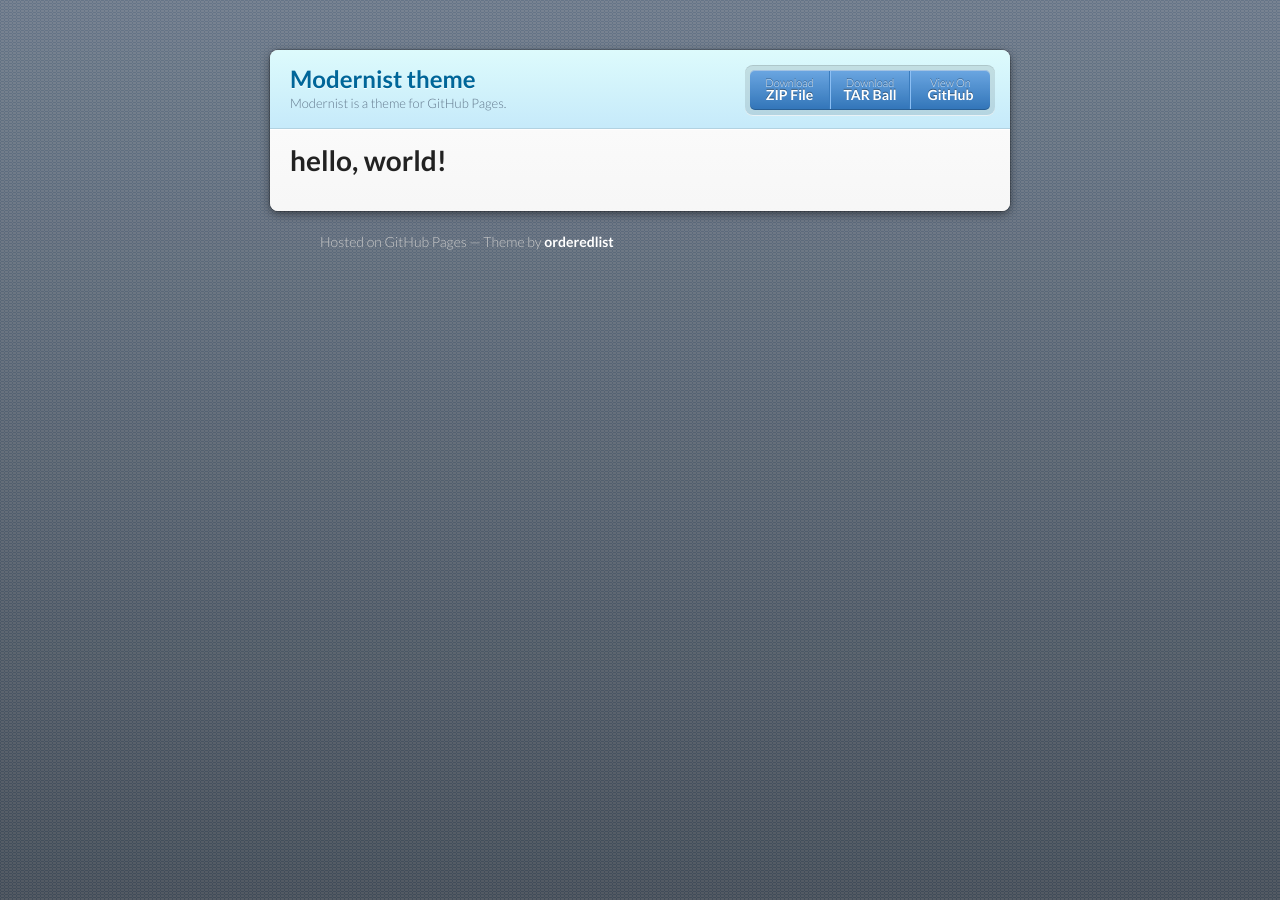
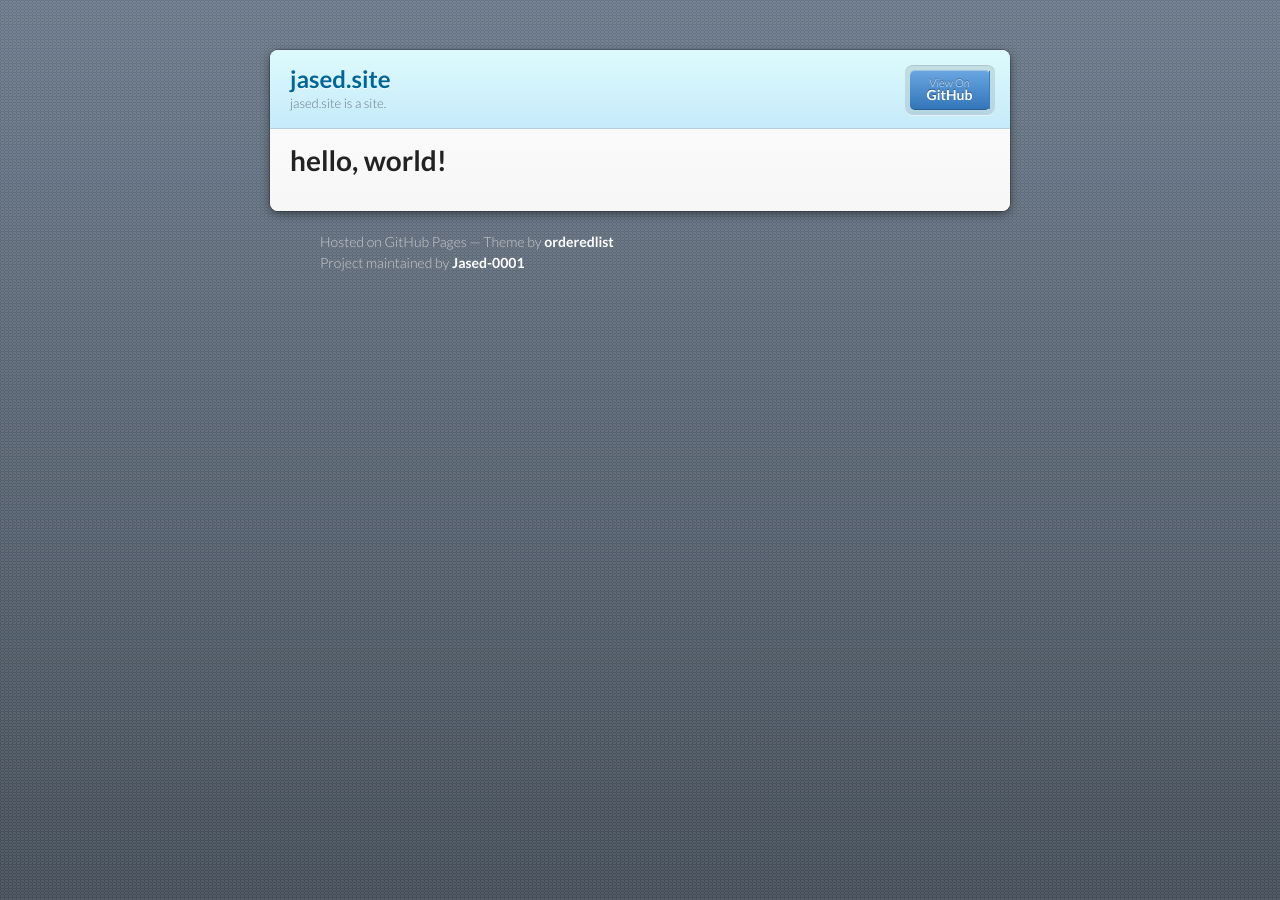
Before and after one commit to Jased-0001/jased-0001.github.io, a Jekyll site: the page built from index.md, in a window 1280 px wide. Built offline with Jekyll 4.4.1, drawn with Linux system fonts in a browser that asks for light colours; our own code applies the rules of GitHub Pages for plain Markdown files.

Commit message:
removed downloads

```diff
--- a/_config.yml
+++ b/_config.yml
@@ -1,5 +1,5 @@
-title: Modernist theme
-description: Modernist is a theme for GitHub Pages.
-show_downloads: true
+title: jased.site
+description: jased.site is a site.
+show_downloads: false
 google_analytics:
 theme: jekyll-theme-modernist
--- a/_layouts/default.html
+++ b/_layouts/default.html
@@ -42,7 +42,8 @@
     {% if site.github.is_project_page %}
       <p>Project maintained by <a href="{{ site.github.owner_url }}">{{ site.github.owner_name }}</a></p>
     {% endif %}
-      <p>Hosted on GitHub Pages &mdash; Theme by <a href="https://github.com/orderedlist">orderedlist</a></p>
+      <p>Hosted on GitHub Pages &mdash; Theme by <a href="https://github.com/orderedlist">orderedlist</a><br>
+        Project maintained by <a href="{{ site.github.owner_url }}">{{ site.github.owner_name }}</p>
     </footer>
     <!--[if !IE]><script>fixScale(document);</script><![endif]-->
   </body>
```
